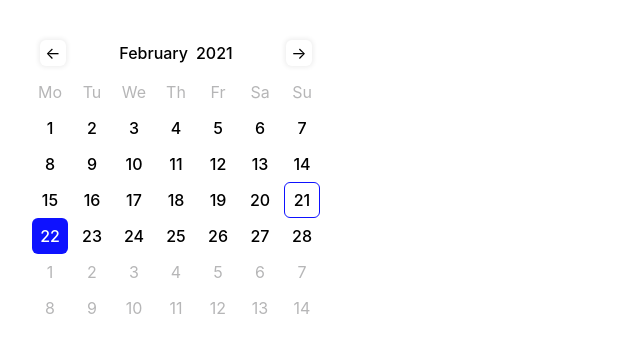
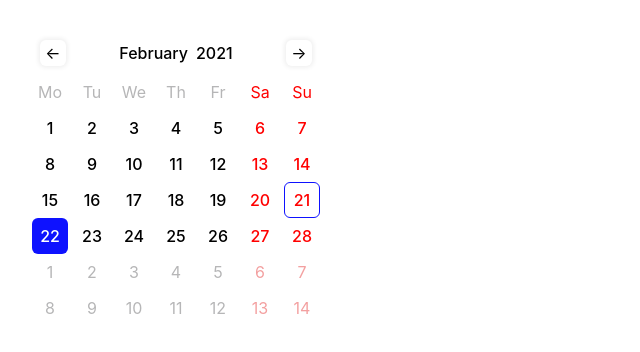
Before and after one commit to tusharf5/react-calendar, a React (Create React App) app: page / in a window 1280 px wide. Shown: the top 352 px of the page, without its empty margins (0-640 px from the left). Built offline with nearby package versions, Linux system fonts and the light colour scheme.

Commit message:
wip: add weekend stylings

```diff
--- a/src/App.tsx
+++ b/src/App.tsx
@@ -23,13 +23,6 @@ function isALeapYear(year: number) {
   return (year % 4 === 0 && year % 100 !== 0) || year % 400 === 0;
 }
 
-const YEARS = Array.from(
-  {
-    length: 2100 - 1960,
-  },
-  (v, k) => 1960 + k
-);
-
 /**
  * This weekday index-to-label map is what is used by the Date object
  */
@@ -53,7 +46,7 @@ const NATIVE_INDEX_TO_LABEL_MONTHS_MAP: Record<number, string> = {
   6: "July",
   7: "August",
   8: "September",
-  9: "August",
+  9: "October",
   10: "November",
   11: "December",
 };
@@ -338,17 +331,25 @@ function App({ value, startOfWeek = 1 }: Props) {
   const [selectedYear, setSelectedYear] = useState(
     value ? new Date(value).getFullYear() : new Date().getFullYear()
   );
-  const onMonthChange = useCallback(
+  const onPrevMonth = useCallback(
     (e) => {
-      setMonthInView(Number(e.target.value));
+      const isPrevMonthFromLastYear = monthInView === 0;
+      if (isPrevMonthFromLastYear) {
+        setYearInView(getPreviousYear(yearInView));
+      }
+      setMonthInView(getPreviousMonth(monthInView));
     },
-    [setMonthInView]
+    [setMonthInView, monthInView, setYearInView, yearInView]
   );
-  const onYearChange = useCallback(
+  const onNextMonth = useCallback(
     (e) => {
-      setYearInView(Number(e.target.value));
+      const isCurrentMonthLast = monthInView === 11;
+      if (isCurrentMonthLast) {
+        setYearInView(yearInView + 1);
+      }
+      setMonthInView(getNextMonth(monthInView));
     },
-    [setYearInView]
+    [setMonthInView, monthInView, setYearInView, yearInView]
   );
 
   const onSelectDate = useCallback(
@@ -389,24 +390,7 @@ function App({ value, startOfWeek = 1 }: Props) {
   return (
     <section className="App">
       <header>
-        {/* <div className="date-header">
-          <select value={monthInView} onChange={onMonthChange}>
-            {Object.keys(NATIVE_INDEX_TO_LABEL_MONTHS_MAP).map((month) => (
-              <option key={month} value={month}>
-                {NATIVE_INDEX_TO_LABEL_MONTHS_MAP[Number(month)]}
-              </option>
-            ))}
-          </select>
-          <span>{selectedDate}</span>
-          <select value={yearInView} onChange={onYearChange}>
-            {YEARS.map((year) => (
-              <option key={year} value={year}>
-                {year}
-              </option>
-            ))}
-          </select>
-        </div> */}
-        <button>←</button>
+        <button onClick={onPrevMonth}>←</button>
         <div>
           <div>
             <span>{NATIVE_INDEX_TO_LABEL_MONTHS_MAP[monthInView]}</span>
@@ -415,12 +399,20 @@ function App({ value, startOfWeek = 1 }: Props) {
             <span>{yearInView}</span>
           </div>
         </div>
-        <button>→</button>
+        <button onClick={onNextMonth}>→</button>
       </header>
       <main>
         <ul className="weekdays-header">
           {Object.keys(WEEK_DAYS).map((weekDay) => (
-            <li key={weekDay} className="weekdays-header-day">
+            <li
+              key={weekDay}
+              className={`weekdays-header-day${
+                WEEK_DAYS[Number(weekDay)] === "Sa" ||
+                WEEK_DAYS[Number(weekDay)] === "Su"
+                  ? " weekend"
+                  : ""
+              }`}
+            >
               {WEEK_DAYS[Number(weekDay)]}
             </li>
           ))}
--- a/src/index.css
+++ b/src/index.css
@@ -105,6 +105,11 @@ main {
   height: 36px;
   color: #b6b6b7;
 }
+
+.weekdays-header-day.weekend {
+  color: red;
+}
+
 .weekdays-header-day + .weekdays-header-day {
   margin-left: 6px;
 }
@@ -130,6 +135,10 @@ main {
   margin-left: 6px;
 }
 
+.month-dates-cell.active-month {
+  color: #000;
+  font-weight: 500;
+}
 
 .month-dates-cell.lc {
 }
@@ -157,11 +166,11 @@ main {
 }
 
 .month-dates-cell.weekend {
+  color: #f3a0a0;
 }
 
-.month-dates-cell.active-month {
-  color: #000;
-  font-weight: 500;
+.month-dates-cell.weekend.active-month {
+  color: red;
 }
 
 .month-dates-cell.selected {
@@ -170,3 +179,7 @@ main {
   color: #fff;
   font-weight: 500;
 }
+
+.month-dates-cell.selected.weekend {
+  color: #fff;
+}
```
